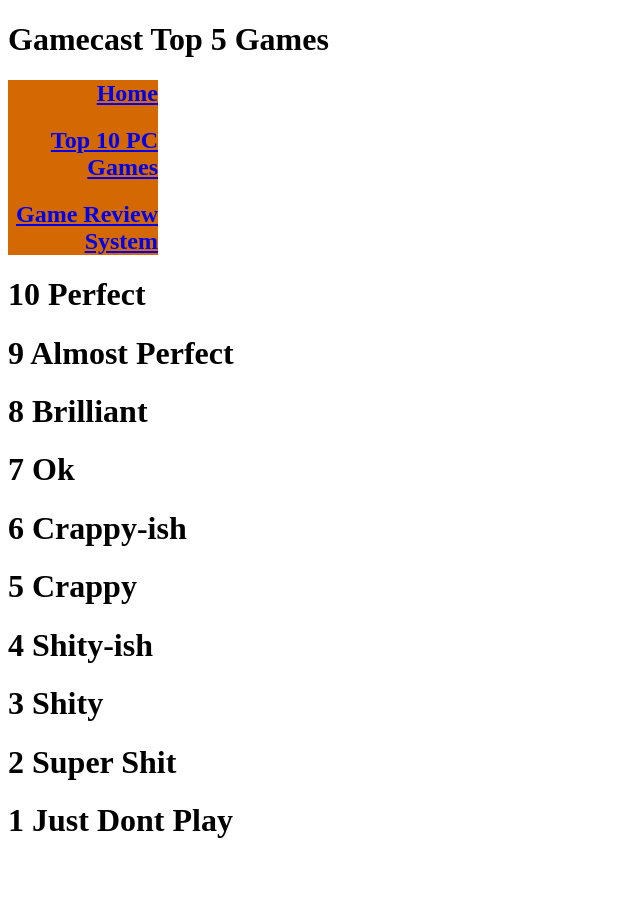
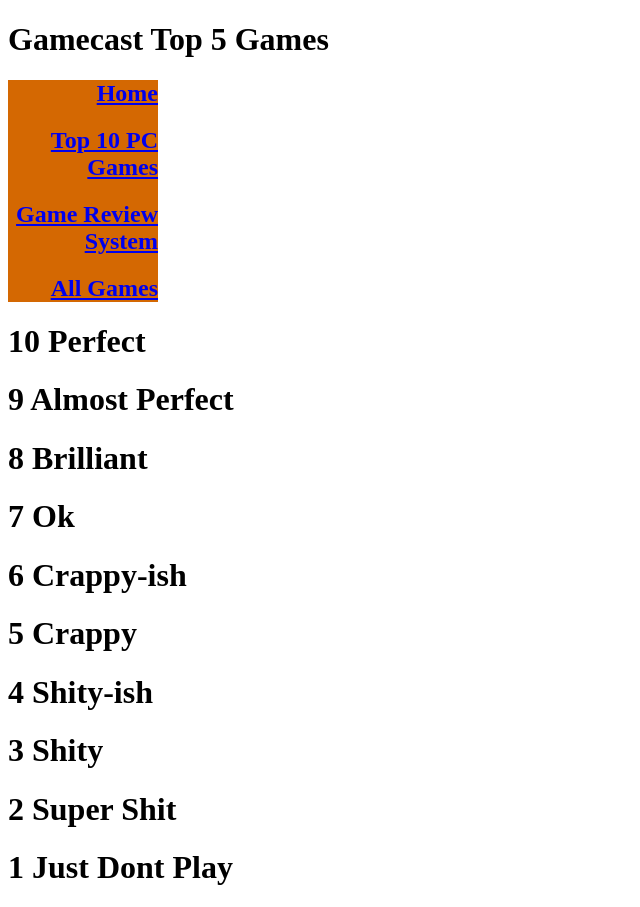
Before and after one commit to GamCast/GamCast.github.io, a plain HTML site: page game-rating.html in a window 1280 px wide. Shown: the whole page, without its empty margins (0-640 px from the left). Before the commit the page ends 861 px from the top, so only its background shows below. Drawn offline with Linux system fonts and the light colour scheme.

Commit message:
Update game-rating.html

```diff
--- a/game-rating.html
+++ b/game-rating.html
@@ -27,6 +27,11 @@
         Game Review System
     </h2>
 </a>
+    <a href="main-game-page.html">
+            <h2>
+                All Games
+            </h2>
+        </a>
 </div>
 <h1>
     10 Perfect
```
